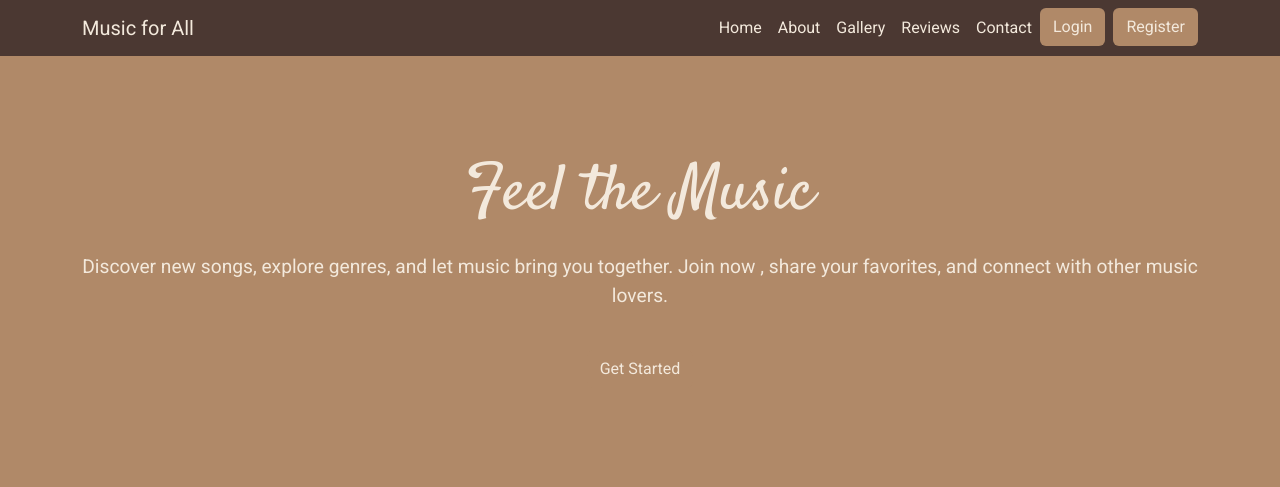
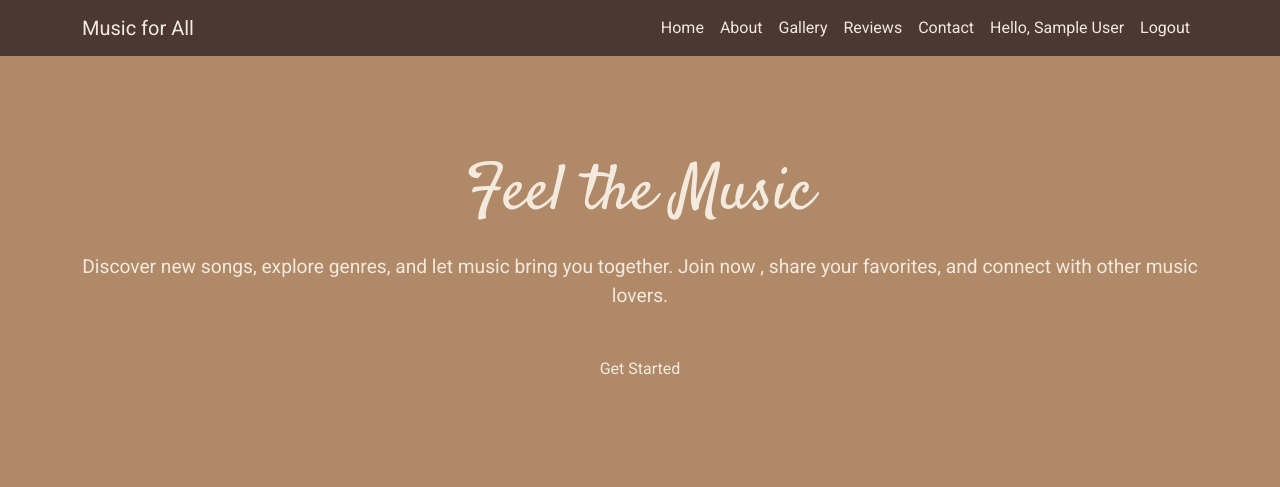
Before and after one commit to JowitaW/Music-for-All, a PHP site: page /index.php in a window 1280 px wide. Shown: the top 487 px of the page. Run offline with PHP 8.4, Linux system fonts and the light colour scheme; the visitor is signed in with stand-in values (Sample User, id 1).

Commit message:
Sprint 1 US8 working on giving a logged in user options to change "settings" of their account

```diff
--- /dev/null
+++ b/logout.php
@@ -0,0 +1,5 @@
+<?php
+session_start();
+session_destroy();  // Destroy the session
+header('Location: index.php');  // Redirect to the homepage
+exit();
--- a/nav.php
+++ b/nav.php
@@ -1,4 +1,6 @@
-
+<?php
+session_start();
+?>
 <!-- Navbar -->
 <nav class="navbar navbar-expand-lg navbar-dark">
     <div class="container">
@@ -24,18 +26,27 @@
                 <li class="nav-item">
                     <a class="nav-link" href="contact.php">Contact</a>
                 </li>
-                <li class="nav-item">
-                    <button class="btn btn-login me-2" data-bs-toggle="modal" data-bs-target="#loginModal">Login
-                    </button>
-                </li>
-                <li class="nav-item">
-                    <button class="btn btn-register" data-bs-toggle="modal" data-bs-target="#registerModal">Register
-                    </button>
-                </li>
+
+                <?php if (isset($_SESSION['logged_in']) && $_SESSION['logged_in'] == true): ?>
+                    <li class="nav-item">
+                        <span class="nav-link">Hello, <?php echo $_SESSION['user']; ?></span>
+                    </li>
+                    <li class="nav-item">
+                        <a class="nav-link" href="logout.php">Logout</a>
+                    </li>
+                <?php else: ?>
+                    <li class="nav-item">
+                        <button class="btn btn-login me-2" data-bs-toggle="modal" data-bs-target="#loginModal">Login</button>
+                    </li>
+                    <li class="nav-item">
+                        <button class="btn btn-register" data-bs-toggle="modal" data-bs-target="#registerModal">Register</button>
+                    </li>
+                <?php endif; ?>
             </ul>
         </div>
     </div>
 </nav>
+
 
 <!-- Login Modal -->
 <div class="modal fade" id="loginModal" tabindex="-1" aria-labelledby="loginModalLabel" aria-hidden="true">
@@ -49,19 +60,11 @@
                 <form method="post">
                     <div class="mb-3">
                         <label for="loginEmail" class="form-label">Email address</label>
-                        <input type="email" name="login_email" class="form-control" id="loginEmail"
-                               placeholder="Enter your email">
+                        <input type="email" name="login_email" class="form-control" id="loginEmail" placeholder="Enter your email">
                     </div>
                     <div class="mb-3">
                         <label for="loginPassword" class="form-label">Password</label>
-                        <input type="password" name="login_password" class="form-control" id="loginPassword"
-                               placeholder="Enter your password">
-                    </div>
-
-                    <div class="text-center mt-3">
-                        <p>Don't have an account?
-                            <a href="#" id="goToRegister">Register here</a>
-                        </p>
+                        <input type="password" name="login_password" class="form-control" id="loginPassword" placeholder="Enter your password">
                     </div>
 
                     <div class="modal-footer">
@@ -69,7 +72,9 @@
                         <button type="submit" name="login" class="btn btn-modal">Login</button>
                     </div>
                 </form>
+
                 <?php
+                ob_start(); // Start output buffering
                 try {
                     $db = new PDO("mysql:host=localhost;dbname=m4a", "root", "");
                     if (isset($_POST['login'])) {
@@ -83,21 +88,22 @@
                         $query->execute();
 
                         if ($query->rowCount() > 0) {
-                            // User found
-                            echo "Login successful!";
-                            // You can also redirect or start a session here
-                            // For example:
-                            // session_start();
-                            // $_SESSION['user'] = $query->fetch(PDO::FETCH_ASSOC);
-                            // header('Location: dashboard.php');
+                            // User found - Store user data in session
+                            $user = $query->fetch(PDO::FETCH_ASSOC);
+                            $_SESSION['user'] = $user['name']; // Store the username in session
+                            $_SESSION['logged_in'] = true;
+
+                            // Redirect to homepage or dashboard
+                            header("Location: index.php");
+                            exit(); // Always exit after header redirect
                         } else {
-                            // User not found or incorrect credentials
-                            echo "Invalid email or password";
+                            echo "Invalid email or password.";
                         }
                     }
                 } catch (PDOException $e) {
-                    die("Could not connect to the database: " . $e->getMessage());
+                    die("Database connection failed: " . $e->getMessage());
                 }
+                ob_end_flush(); // End output buffering and send output
                 ?>
             </div>
         </div>
```
